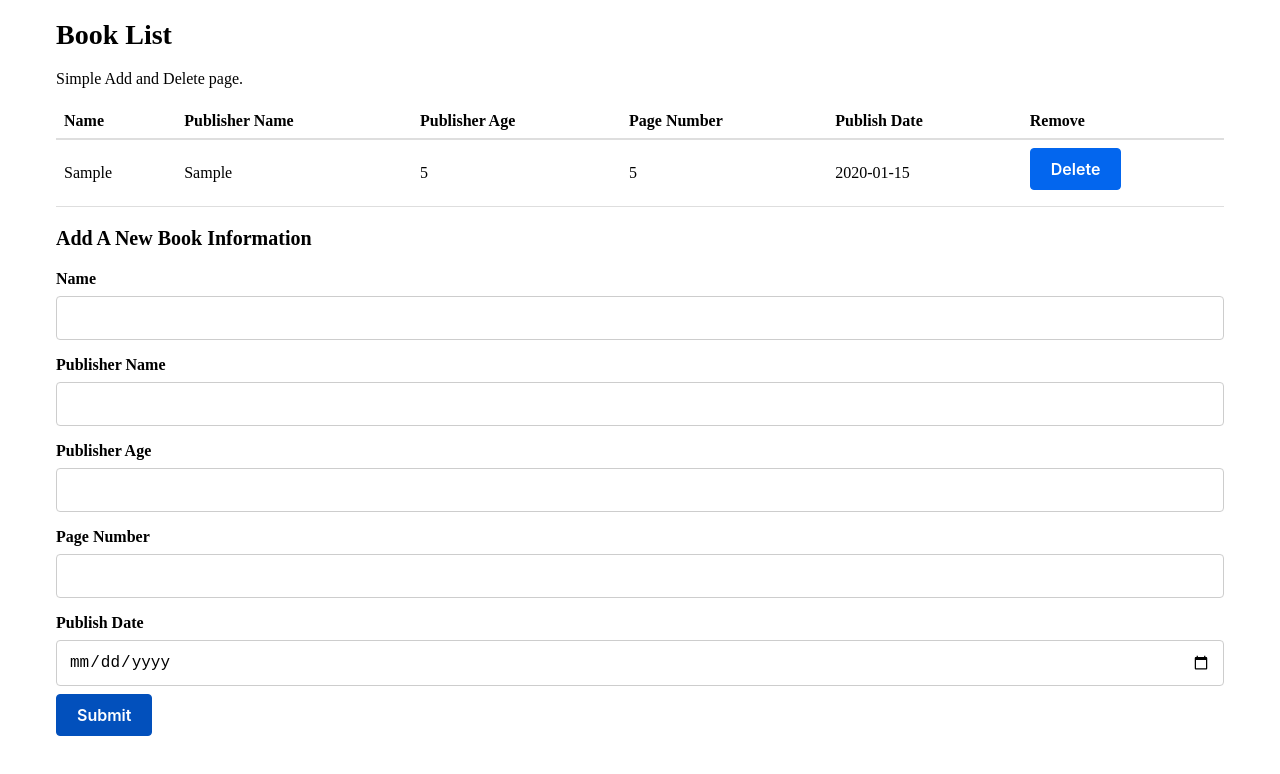
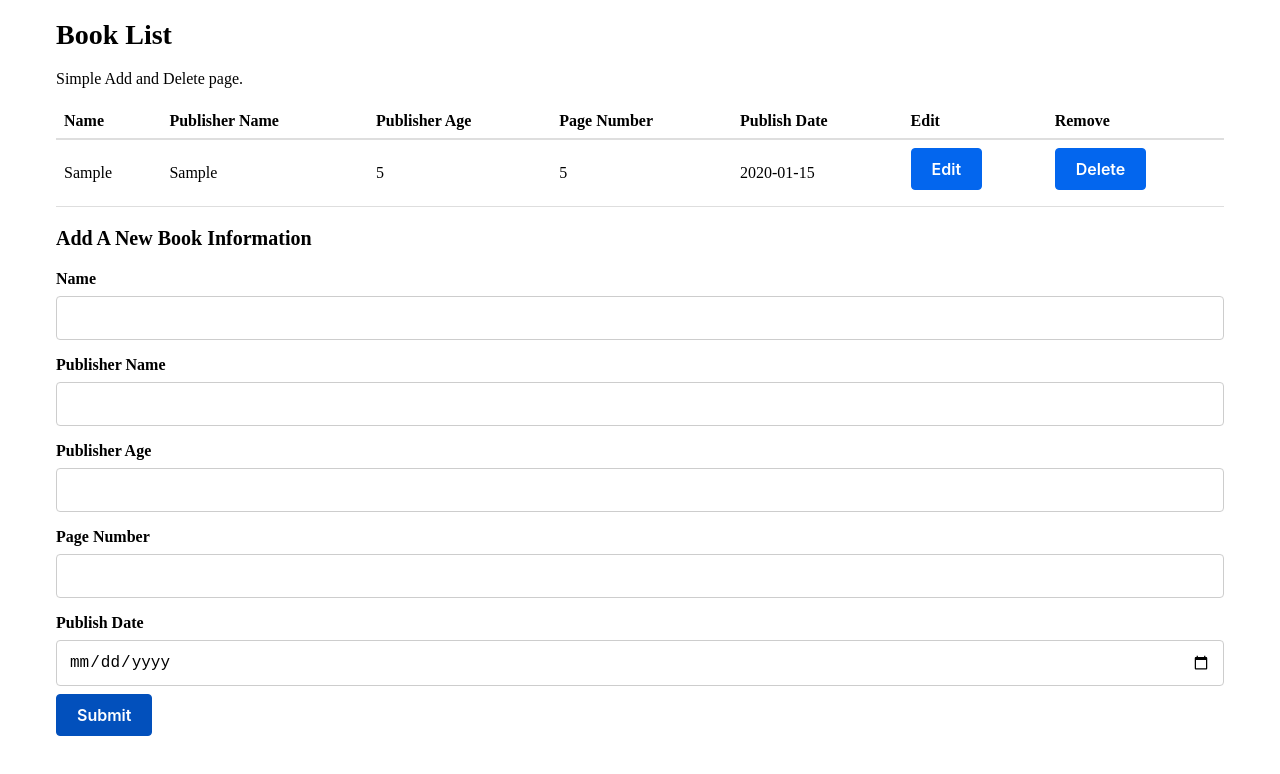
Before and after one commit to ridowanahad/Booklist, a React (Create React App) app: page / in a window 1280 px wide. Both pictures are taken after typing "Sample", "Sample", "5", "5", "2020-01-15" into the empty fields and a click on the button "Submit". Shown: the top 774 px of the page. Built offline with nearby package versions, Linux system fonts and the light colour scheme.

Commit message:
edit text

```diff
--- a/src/Table.js
+++ b/src/Table.js
@@ -9,6 +9,7 @@ const TableHeader = () => {
         <th>Publisher Age</th>
         <th>Page Number</th>
         <th>Publish Date</th>
+        <th>Edit</th>
         <th>Remove</th>
       </tr>
     </thead>
@@ -24,6 +25,9 @@ const TableBody = (props) => {
         <td>{row.publisherAge}</td>
         <td>{row.pageNumber}</td>
         <td>{row.publishDate}</td>
+        <td>
+          <button onClick={() => props.editCharacter('')}>Edit</button>
+        </td>
         <td>
           <button onClick={() => props.removeCharacter(index)}>Delete</button>
         </td>
```
